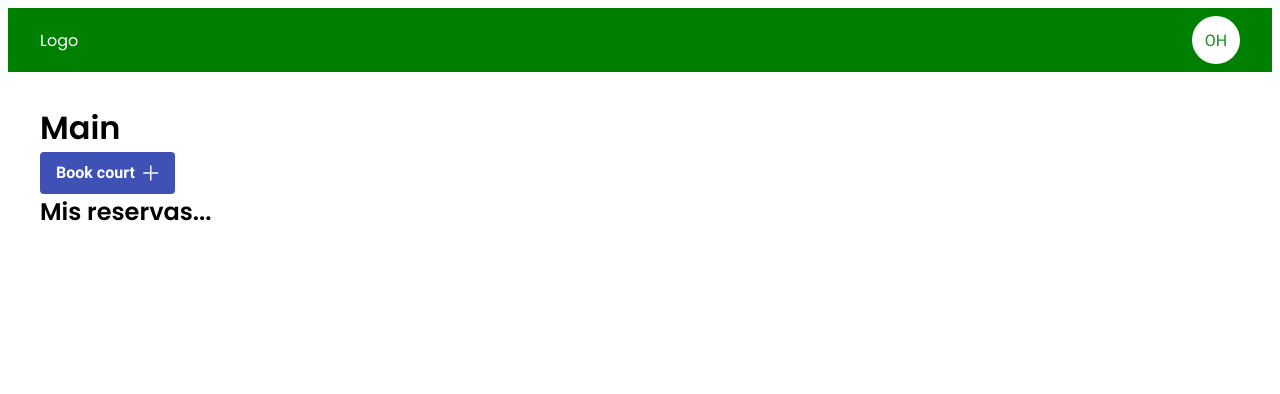
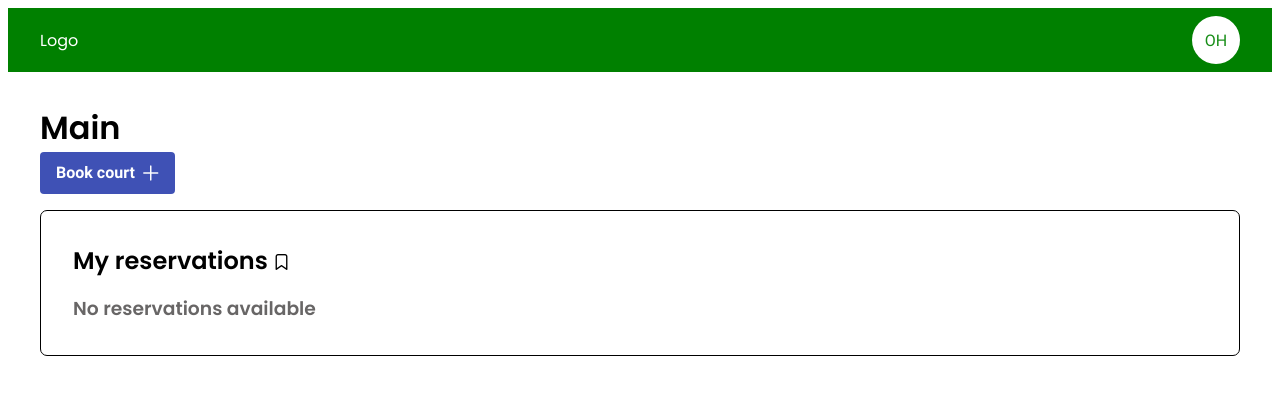
Before and after one commit to oscarHDC/padelApplication, a Vue app in the folder padel-project/: page / in a window 1280 px wide. Shown: the top 394 px of the page. Built offline with nearby package versions, Linux system fonts and the light colour scheme.

Commit message:
reservation section implemented

```diff
--- a/padel-project/src/components/Reservation/Reservation.vue
+++ b/padel-project/src/components/Reservation/Reservation.vue
@@ -31,7 +31,7 @@ const items = ref([
     items: [
       {
         label: 'Cancel reservation',
-        icon: 'pi pi-times',
+        icon: 'pi pi-trash',
         command: () => {
           console.log("MODAL ELIMINAR")
         }
--- a/padel-project/src/views/HomeView.vue
+++ b/padel-project/src/views/HomeView.vue
@@ -2,12 +2,14 @@
   <h1>Main</h1>
 
   <Button @click="showModal" label="Book court" icon="pi pi-plus" iconPos="right" />
+  <section class="reservations">
+    <h2 class="reservations-title">My reservations <i class="pi pi-bookmark"></i></h2>
+    <h3 v-if="!reservationsRef.length" style="color: rgb(104, 102, 102);">No reservations available</h3>
+    <div class="reservations-grid">
+      <Reservation v-for="reservation in reservationsRef" :data="reservation" />
+    </div>
+  </section>
   <bookform :visible="showBookModalRef" @on-close="() => showBookModalRef = false" @add-reservation="handleReservation" />
-
-  <h2>Mis reservas...</h2>
-  <section class="reservations">
-    <Reservation v-for="reservation in reservationsRef" :data="reservation" />
-  </section>
   <Toast />
 </template>
 
@@ -19,6 +21,7 @@ import bookform from '../components/book-court-form/book-form.vue';
 import Reservation from '../components/Reservation/reservation.vue';
 import Toast from 'primevue/toast';
 import { useToast } from 'primevue/usetoast';
+import 'primeicons/primeicons.css'
 
 
 const showBookModalRef = ref(false)
@@ -52,10 +55,21 @@ const showSuccess = () => {
 </script>
 
 
-<style>
+<style lang="scss" scoped>
 .reservations {
-  display: grid;
-  grid-template-columns: repeat(5, 1fr);
-  column-gap: 1.3rem;
+  padding: 2rem;
+  margin-top: 1rem;
+  border: 1px solid;
+  border-radius: 7px;
+
+  &-title {
+    margin-bottom: 1rem;
+  }
+
+  &-grid {
+    display: grid;
+    grid-template-columns: repeat(5, 1fr);
+    column-gap: 1.3rem;
+  }
 }
 </style>
```
